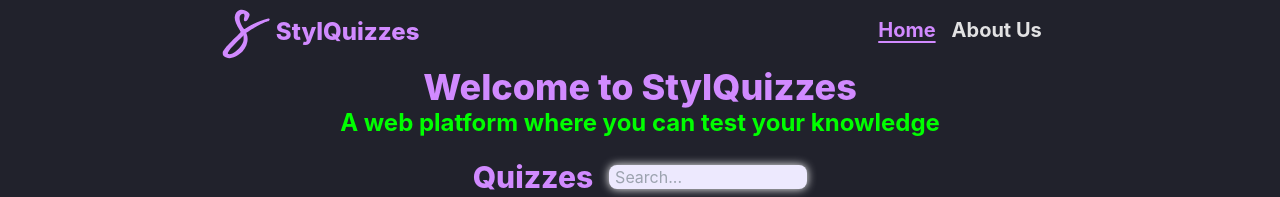
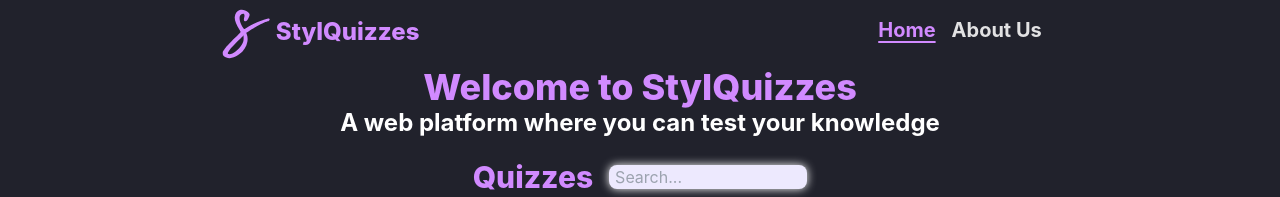
Before and after one commit to StylWebDev/StylQuizzes, a Vue app: page / in a window 1280 px wide. Shown: the top 197 px of the page. Built offline with nearby package versions, Linux system fonts and the light colour scheme.

Commit message:
Update Vault.vue

```diff
--- a/src/views/Vault.vue
+++ b/src/views/Vault.vue
@@ -19,7 +19,7 @@ watch(search, (newVal) => {
 
    <hgroup class="text-center">
      <h1 class="text-4xl font-extrabold text-violet-500 brightness-150">Welcome to StylQuizzes</h1>
-     <p class="text-2xl font-bold rainbow">A web platform where you can test your knowledge</p>
+     <p class="text-2xl font-bold text-white">A web platform where you can test your knowledge</p>
    </hgroup>
 
     <StracturesFlex :row="true" justify="around">
```
